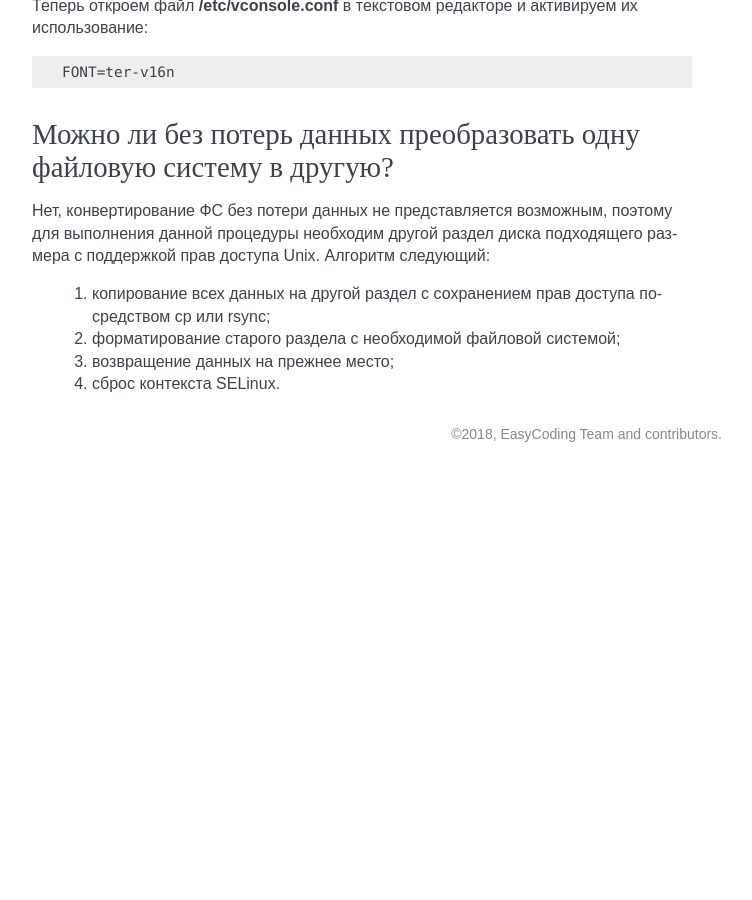
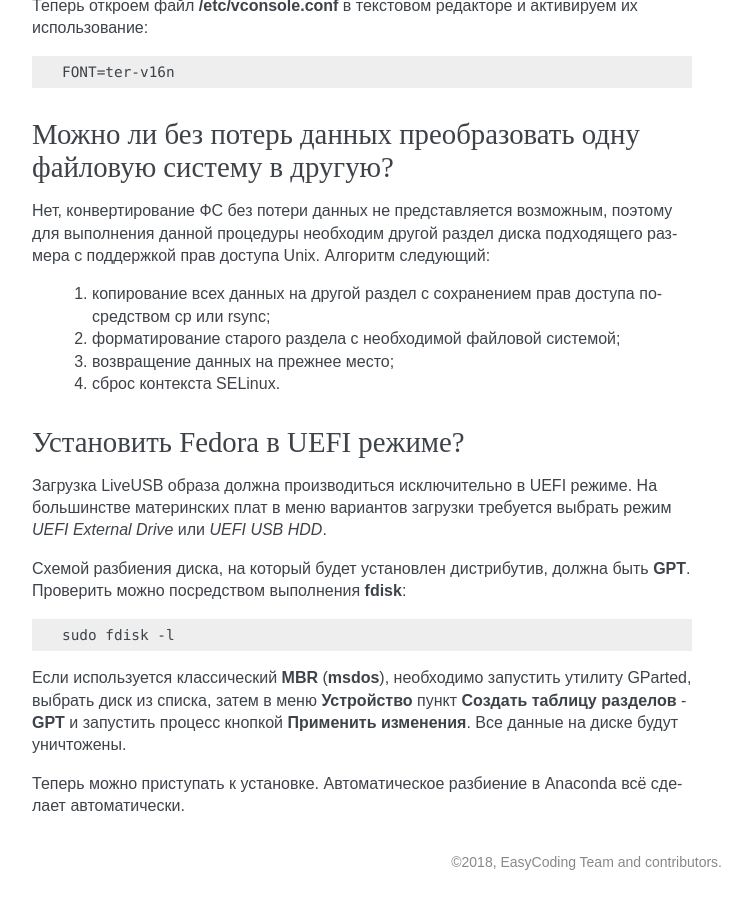
Before and after one commit to RussianFedora/FAQ, a Sphinx documentation site: the page built from source/installation.rst, in a window 1280 px wide and 900 px high, scrolled down 4341 px. Shown: the whole window, without its empty margins (388-1140 px from the left). Built offline with Sphinx 7.4.7, drawn with Linux system fonts in a browser that asks for light colours; before the commit the page ends 4813 px from its top, so only the background shows below that.

Commit message:
Added question about installation in UEFI mode.

```diff
--- a/source/installation.rst
+++ b/source/installation.rst
@@ -262,3 +262,21 @@
  2. форматирование старого раздела с необходимой файловой системой;
  3. возвращение данных на прежнее место;
  4. сброс контекста SELinux.
+
+.. index:: uefi, boot, esp
+.. _uefi-boot:
+
+Установить Fedora в UEFI режиме?
+====================================
+
+Загрузка LiveUSB образа должна производиться исключительно в UEFI режиме. На большинстве материнских плат в меню вариантов загрузки требуется выбрать режим *UEFI External Drive* или *UEFI USB HDD*.
+
+Схемой разбиения диска, на который будет установлен дистрибутив, должна быть **GPT**. Проверить можно посредством выполнения **fdisk**:
+
+.. code-block:: bash
+
+    sudo fdisk -l
+
+Если используется классический **MBR** (**msdos**), необходимо запустить утилиту GParted, выбрать диск из списка, затем в меню **Устройство** пункт **Создать таблицу разделов** - **GPT** и запустить процесс кнопкой **Применить изменения**. Все данные на диске будут уничтожены.
+
+Теперь можно приступать к установке. Автоматическое разбиение в Anaconda всё сделает автоматически.
```
